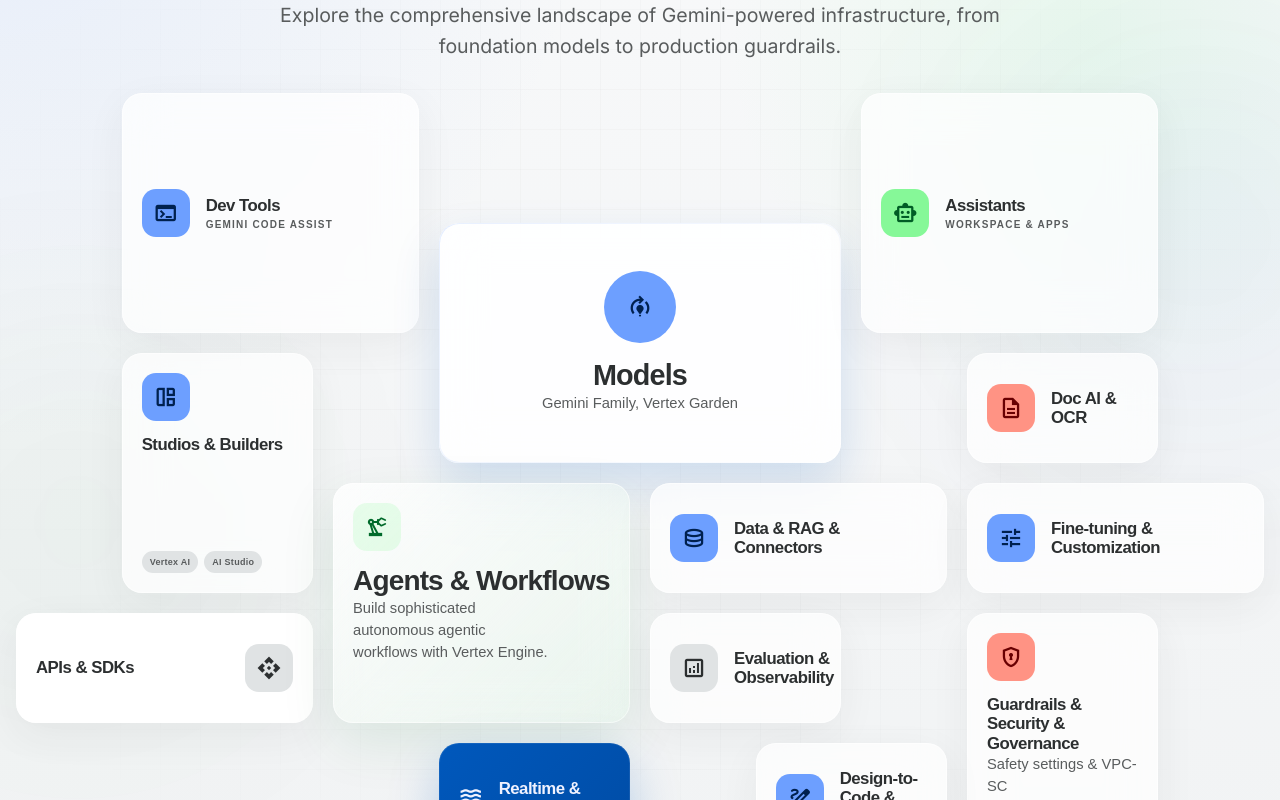
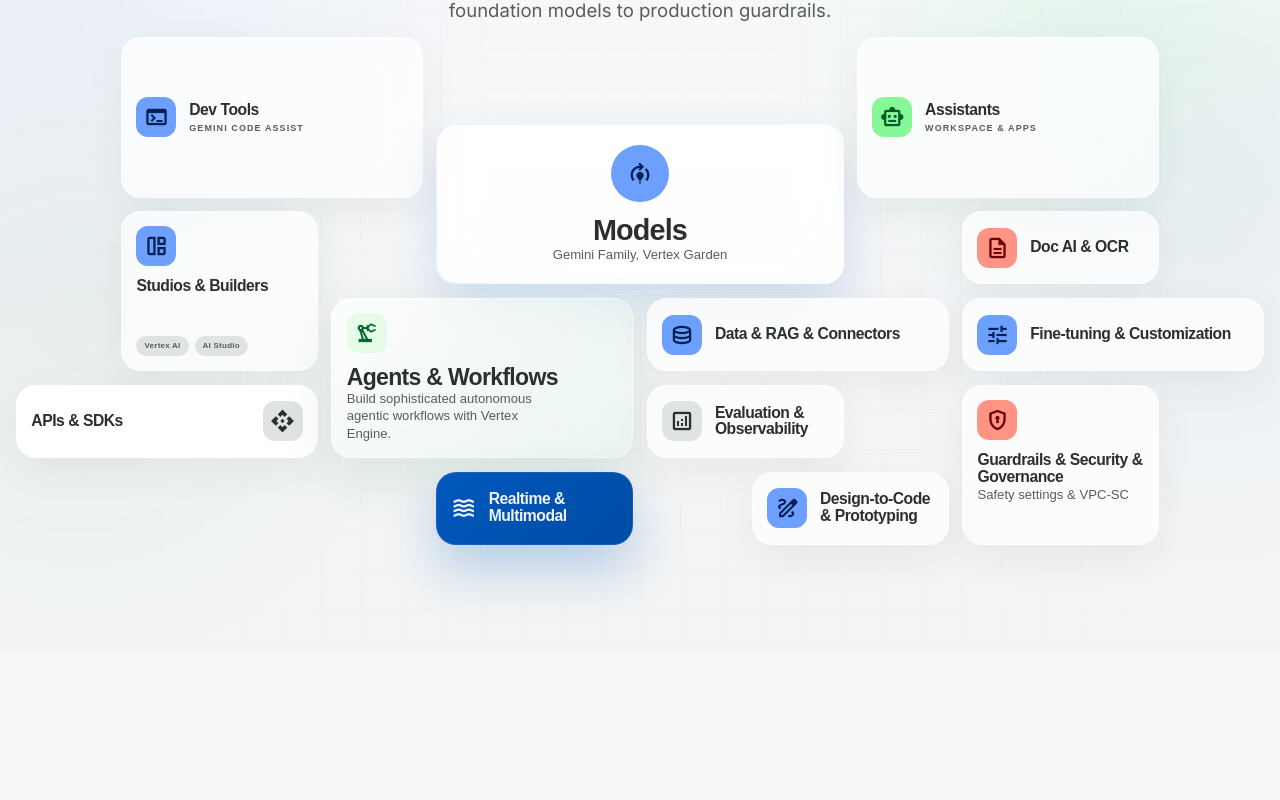
Before and after one commit to albertoperezblasco/google_ecosystem, a plain HTML site: page index.html in a window 1280 px wide. Shown: the part 151-951 px from the top of the page. After the commit the page ends 800 px from the top, so only its background shows below. Drawn offline with nearby package versions, Linux system fonts and the light colour scheme.

Commit message:
one page landscape

```diff
--- a/index.html
+++ b/index.html
@@ -44,12 +44,13 @@
     }
 
     html {
+      min-height: 100%;
       scroll-behavior: smooth;
     }
 
     body {
       margin: 0;
-      min-height: 100vh;
+      min-height: 100dvh;
       font-family: "Inter", sans-serif;
       background: var(--background);
       color: var(--on-surface);
@@ -66,7 +67,7 @@
 
     .page {
       position: relative;
-      min-height: 100vh;
+      min-height: 100dvh;
       overflow: hidden;
       background:
         radial-gradient(circle at top left, rgba(109, 159, 255, 0.12), transparent 36%),
@@ -116,12 +117,17 @@
       z-index: 1;
       width: min(1440px, calc(100% - 32px));
       margin: 0 auto;
-      padding: 28px 0 36px;
+      min-height: 100dvh;
+      display: flex;
+      flex-direction: column;
+      gap: clamp(12px, 1.8vh, 22px);
+      padding: clamp(18px, 2.2vh, 28px) 0 clamp(20px, 2.6vh, 32px);
     }
 
     .hero {
+      flex: 0 0 auto;
       text-align: center;
-      padding: 8px 0 24px;
+      padding: 0;
     }
 
     .eyebrow {
@@ -136,7 +142,7 @@
 
     .hero h1 {
       margin: 0;
-      font-size: clamp(2.6rem, 6vw, 4.7rem);
+      font-size: clamp(2.6rem, 5.2vw, 4.45rem);
       line-height: 0.95;
       letter-spacing: -0.05em;
       font-weight: 900;
@@ -144,24 +150,29 @@
 
     .hero p {
       width: min(760px, calc(100% - 24px));
-      margin: 16px auto 0;
-      font-size: clamp(1rem, 1.8vw, 1.22rem);
-      line-height: 1.55;
+      margin: 12px auto 0;
+      font-size: clamp(0.98rem, 1.45vw, 1.18rem);
+      line-height: 1.42;
       color: var(--on-surface-variant);
     }
 
     .canvas-wrap {
       position: relative;
-      padding: 8px 0 0;
+      flex: 1;
+      min-height: 0;
+      display: flex;
+      padding: 0;
     }
 
     .canvas {
       position: relative;
-      min-height: 760px;
+      flex: 1;
+      min-height: 0;
+      height: 100%;
       display: grid;
       grid-template-columns: repeat(12, minmax(0, 1fr));
-      grid-template-rows: repeat(6, minmax(86px, 1fr));
-      gap: 20px;
+      grid-template-rows: repeat(6, minmax(0, 1fr));
+      gap: clamp(12px, 1.05vw, 20px);
       align-items: stretch;
     }
 
@@ -189,7 +200,7 @@
       display: flex;
       width: 100%;
       height: 100%;
-      padding: 20px;
+      padding: clamp(14px, 1.2vw, 20px);
       text-align: left;
       cursor: pointer;
       transition: transform 180ms ease, box-shadow 180ms ease, background-color 180ms ease;
@@ -231,7 +242,7 @@
 
     .node-inner {
       display: flex;
-      gap: 16px;
+      gap: clamp(10px, 1vw, 16px);
       align-items: center;
       width: 100%;
       height: 100%;
@@ -240,7 +251,7 @@
     .node-vertical .node-inner {
       flex-direction: column;
       align-items: flex-start;
-      gap: 14px;
+      gap: clamp(10px, 0.9vw, 14px);
     }
 
     .node-center .node-inner {
@@ -272,9 +283,9 @@
     }
 
     .node-icon {
-      width: 48px;
-      height: 48px;
-      border-radius: 14px;
+      width: clamp(40px, 3vw, 48px);
+      height: clamp(40px, 3vw, 48px);
+      border-radius: 12px;
       display: inline-flex;
       align-items: center;
       justify-content: center;
@@ -284,8 +295,8 @@
     }
 
     .node-icon.round {
-      width: 72px;
-      height: 72px;
+      width: clamp(56px, 4.5vw, 72px);
+      height: clamp(56px, 4.5vw, 72px);
       border-radius: 999px;
     }
 
@@ -311,20 +322,24 @@
 
     .node-title {
       margin: 0;
-      font-size: 1.05rem;
-      line-height: 1.15;
+      font-size: clamp(0.98rem, 1vw, 1.05rem);
+      line-height: 1.08;
       font-weight: 800;
       letter-spacing: -0.03em;
     }
 
     .node-center .node-title {
-      font-size: 1.8rem;
+      font-size: clamp(1.45rem, 2.25vw, 1.8rem);
+    }
+
+    .node-title-lg {
+      font-size: clamp(1.3rem, 1.8vw, 1.75rem);
     }
 
     .node-label {
       display: block;
       margin-top: 4px;
-      font-size: 10px;
+      font-size: 9px;
       text-transform: uppercase;
       letter-spacing: 0.12em;
       color: var(--on-surface-variant);
@@ -336,11 +351,11 @@
     }
 
     .node-subtitle {
-      margin-top: 8px;
-      font-size: 0.92rem;
-      line-height: 1.5;
+      margin-top: 6px;
+      font-size: clamp(0.82rem, 0.92vw, 0.92rem);
+      line-height: 1.35;
       color: var(--on-surface-variant);
-      max-width: 24ch;
+      max-width: 28ch;
     }
 
     .node-primary .node-subtitle {
@@ -357,10 +372,10 @@
     .chip {
       display: inline-flex;
       align-items: center;
-      min-height: 22px;
+      min-height: 20px;
       padding: 0 8px;
       border-radius: 999px;
-      font-size: 9px;
+      font-size: 8px;
       font-weight: 700;
       letter-spacing: 0.03em;
       background: var(--surface-container-high);
@@ -389,9 +404,8 @@
 
     @media (max-width: 1260px) {
       .canvas {
-        min-height: auto;
         grid-template-columns: repeat(8, minmax(0, 1fr));
-        grid-template-rows: repeat(6, minmax(92px, auto));
+        grid-template-rows: repeat(6, minmax(0, 1fr));
       }
 
       .span-3x2-left { grid-column: 1 / span 3; grid-row: 1 / span 2; }
@@ -410,8 +424,19 @@
     }
 
     @media (max-width: 880px) {
+      body {
+        overflow-y: auto;
+      }
+
+      .page {
+        min-height: 100vh;
+        overflow: visible;
+      }
+
       .shell {
         width: min(calc(100% - 20px), 1440px);
+        min-height: auto;
+        gap: 16px;
         padding-bottom: 32px;
       }
 
@@ -419,7 +444,12 @@
         padding-top: 18px;
       }
 
+      .canvas-wrap {
+        flex: none;
+      }
+
       .canvas {
+        height: auto;
         grid-template-columns: 1fr;
         grid-template-rows: none;
         gap: 16px;
@@ -438,6 +468,17 @@
         font-size: 1.4rem;
       }
 
+    }
+
+    @media (min-width: 881px) {
+      body {
+        height: 100dvh;
+        overflow-y: hidden;
+      }
+
+      .page {
+        height: 100dvh;
+      }
     }
 
     @media (prefers-reduced-motion: reduce) {
@@ -542,7 +583,7 @@
                 </span>
               </div>
               <div>
-                <h3 class="node-title" style="font-size:1.75rem;">Agents &amp; Workflows</h3>
+                <h3 class="node-title node-title-lg">Agents &amp; Workflows</h3>
                 <p class="node-subtitle">Build sophisticated autonomous agentic workflows with Vertex Engine.</p>
               </div>
             </div>
```
Also changed, not shown: 1 other file.
